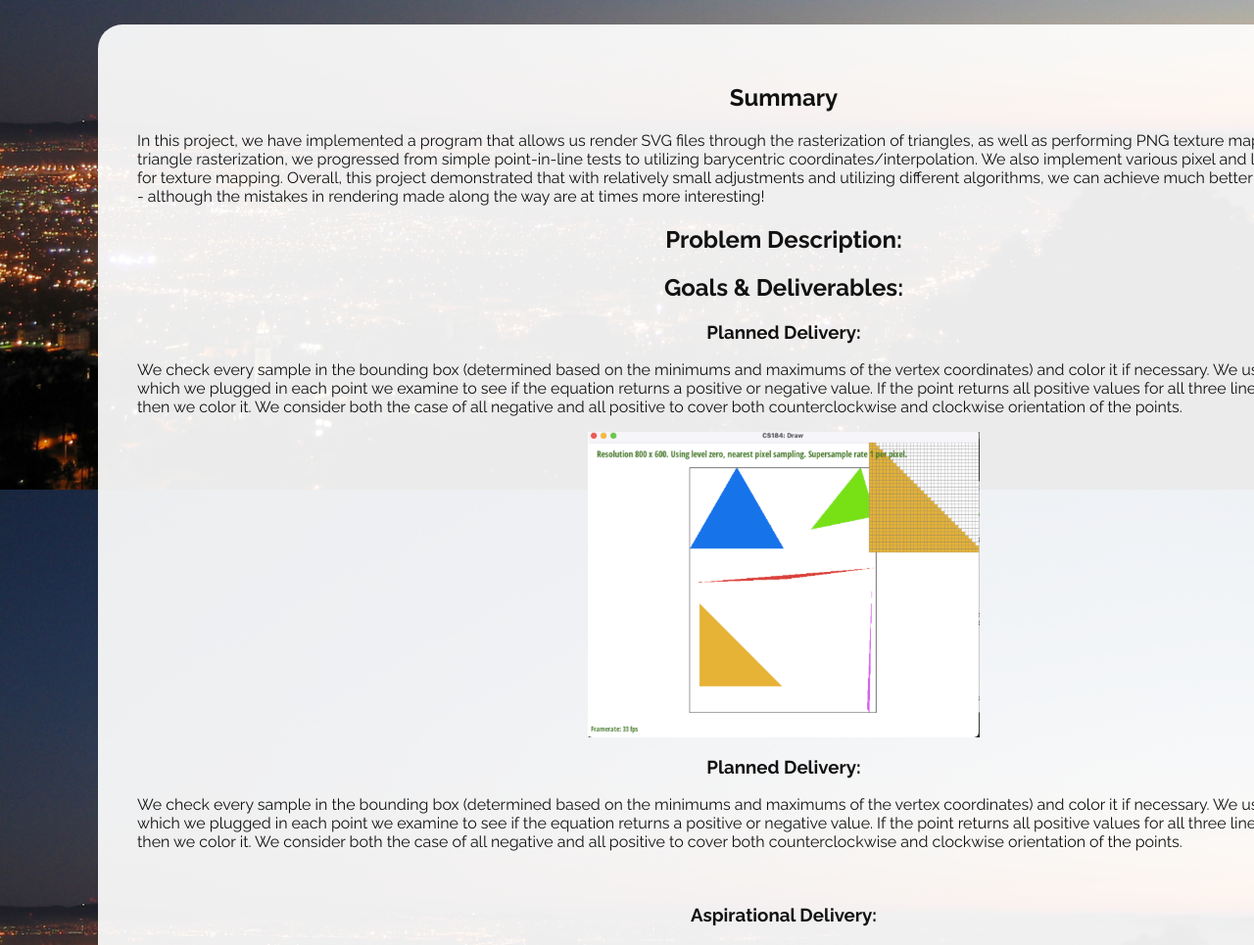
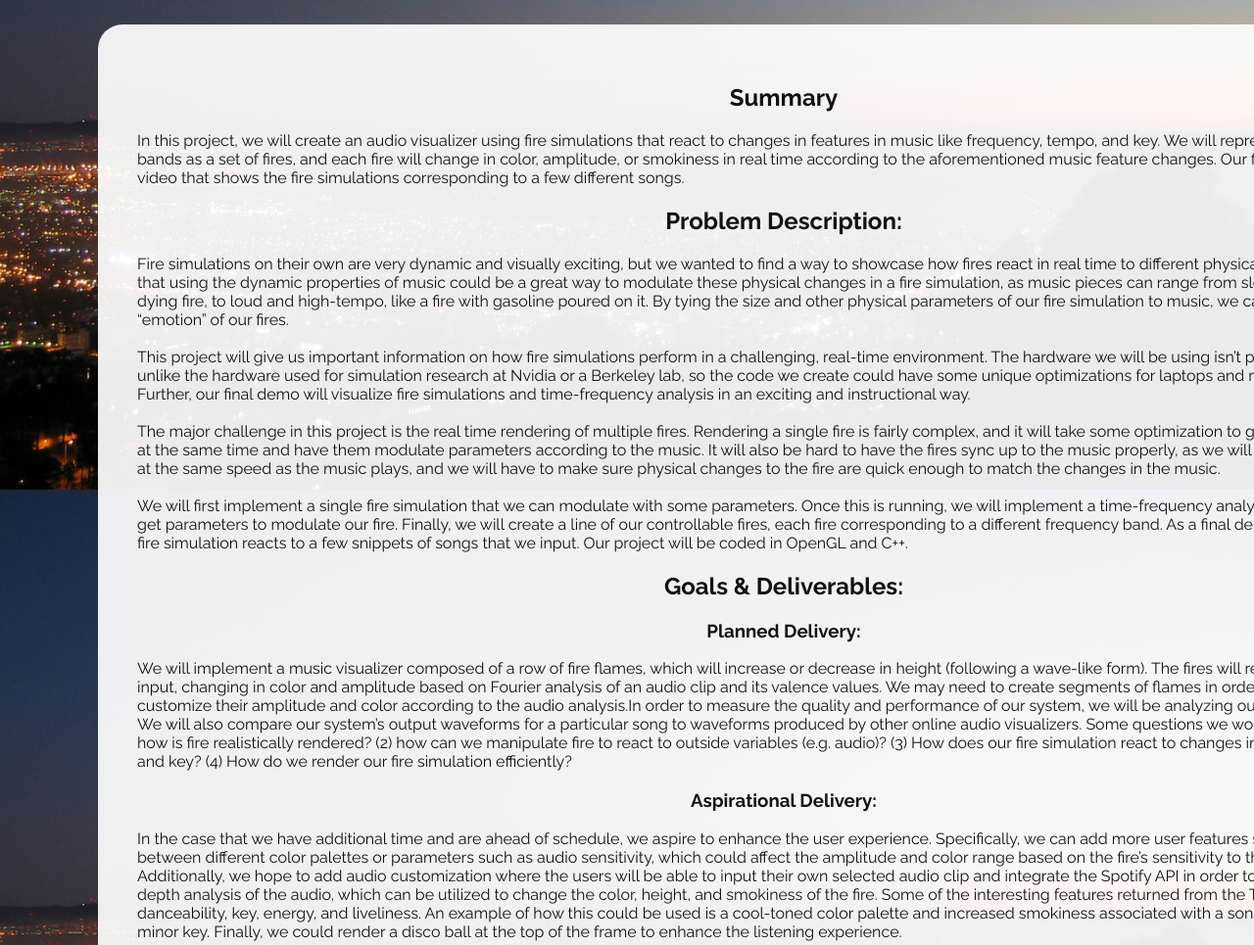
Before and after one commit to hmallen99/firemusic, a plain HTML site: page docs/index.html in a window 1280 px wide. Shown: the part 300-1265 px from the top of the page at 98% size. Drawn offline with Linux system fonts and the light colour scheme.

Commit message:
schedule and resources left

```diff
--- a/docs/index.html
+++ b/docs/index.html
@@ -26,7 +26,7 @@ table, tr, td {
   padding: 12px;
 }
 </style>
-<title>CS 184 Rasterizer</title>
+<title>CS 184 Final Project Proposal</title>
 <meta http-equiv="content-type" content="text/html; charset=utf-8" />
 <link href="https://fonts.googleapis.com/css?family=Open+Sans|Source+Sans+Pro" rel="stylesheet">
 <link rel="preconnect" href="https://fonts.gstatic.com">
@@ -45,29 +45,37 @@ table, tr, td {
 <div style="background-color: #ffffffeb; padding:40px; border-radius: 25px;">
 
 <h2 align="middle">Summary</h2>
-<p>In this project, we have implemented a program that allows us render SVG files through the rasterization of triangles, as well as performing PNG texture mapping on them. For triangle rasterization, we progressed from simple point-in-line tests to utilizing barycentric coordinates/interpolation. We also implement various pixel and level sampling methods for texture mapping. Overall, this project demonstrated that with relatively small adjustments and utilizing different algorithms, we can achieve much better results when rendering-- although the mistakes in rendering made along the way are at times more interesting!</p>
+<p>In this project, we will create an audio visualizer using fire simulations that react to changes in features in music like frequency, tempo, and key. We will represent a set of frequency bands as a set of fires, and each fire will change in color, amplitude, or smokiness in real time according to the aforementioned music feature changes. Our final product will be a video that shows the fire simulations corresponding to a few different songs.
+</p>
 
 
 <h2 align="middle">Problem Description:</h2>
-<p></p>
+<p>Fire simulations on their own are very dynamic and visually exciting, but we wanted to find a way to showcase how fires react in real time to different physical changes. We realized that using the dynamic properties of music could be a great way to modulate these physical changes in a fire simulation, as music pieces can range from slow and somber, like a dying fire, to loud and high-tempo, like a fire with gasoline poured on it. By tying the size and other physical parameters of our fire simulation to music, we can show the full range of “emotion” of our fires.
+  <br><br>
+This project will give us important information on how fire simulations perform in a challenging, real-time environment. The hardware we will be using isn’t particularly high end, unlike the hardware used for simulation research at Nvidia or a Berkeley lab, so the code we create could have some unique optimizations for laptops and mid-grade GPUs. Further, our final demo will visualize fire simulations and time-frequency analysis in an exciting and instructional way.
+<br><br>
+The major challenge in this project is the real time rendering of multiple fires. Rendering a single fire is fairly complex, and it will take some optimization to get multiple fires running at the same time and have them modulate parameters according to the music. It will also be hard to have the fires sync up to the music properly, as we will have to render the fires at the same speed as the music plays, and we will have to make sure physical changes to the fire are quick enough to match the changes in the music.
+<br><br>
+We will first implement a single fire simulation that we can modulate with some parameters. Once this is running, we will implement a time-frequency analysis of a music sample to get parameters to modulate our fire. Finally, we will create a line of our controllable fires, each fire corresponding to a different frequency band. As a final demo, we will see how our fire simulation reacts to a few snippets of songs that we input. Our project will be coded in OpenGL and C++.
+</p>
 
 <h2 align="middle">Goals & Deliverables:</h2>
 
 <h3 align="middle">Planned Delivery:</h3>
 
-<p>We check every sample in the bounding box (determined based on the minimums and maximums of the vertex coordinates) and color it if necessary. We used the line equation, which we plugged in each point we examine to see if the equation returns a positive or negative value. If the point returns all positive values for all three lines or all negative values, then we color it. We consider both the case of all negative and all positive to cover both counterclockwise and clockwise orientation of the points.</p>
-
-<center><img src="./images/task1.png" align="middle" width="400px"/></center>
-
-<h3 align="middle">Planned Delivery:</h3>
-
-<p>We check every sample in the bounding box (determined based on the minimums and maximums of the vertex coordinates) and color it if necessary. We used the line equation, which we plugged in each point we examine to see if the equation returns a positive or negative value. If the point returns all positive values for all three lines or all negative values, then we color it. We consider both the case of all negative and all positive to cover both counterclockwise and clockwise orientation of the points.</p>
-
-<br>
+<p>
+  We will implement a music visualizer composed of a row of fire flames, which will increase or decrease in height (following a wave-like form). The fires will react to a given music input, changing in color and amplitude based on Fourier analysis of an audio clip and its valence values. We may need to create segments of flames in order to independently customize their amplitude and color according to the audio analysis.In order to measure the quality and performance of our system, we will be analyzing our program’s FPS values. We will also compare our system’s output waveforms for a particular song to waveforms produced by other online audio visualizers. Some questions we would like to answer are (1) how is fire realistically rendered? (2) how can we manipulate fire to react to outside variables (e.g. audio)? (3) How does our fire simulation react to changes in music volume, tempo, and key? (4) How do we render our fire simulation efficiently?
+</p>
 
 <h3 align="middle">Aspirational Delivery:</h3>
 
-<p>We check every sample in the bounding box (determined based on the minimums and maximums of the vertex coordinates) and color it if necessary. We used the line equation, which we plugged in each point we examine to see if the equation returns a positive or negative value. If the point returns all positive values for all three lines or all negative values, then we color it. We consider both the case of all negative and all positive to cover both counterclockwise and clockwise orientation of the points.</p>
+<p>In the case that we have additional time and are ahead of schedule, we aspire to enhance the user experience. Specifically, we can add more user features such as toggling between different color palettes or parameters such as audio sensitivity, which could affect the amplitude and color range based on the fire’s sensitivity to the audio clip. Additionally, we hope to add audio customization where the users will be able to input their own selected audio clip and integrate the Spotify API in order to perform a more in depth analysis of the audio, which can be utilized to change the color, height, and smokiness of the fire. Some of the interesting features returned from the Tracks API include danceability, key, energy, and liveliness. An example of how this could be used is a cool-toned color palette and increased smokiness associated with a song with low energy and a minor key. Finally, we could render a disco ball at the top of the frame to enhance the listening experience.</p>
+<br>
+
+<center><img src="./images/mockup.png" align="middle" width="800px"/></center>
+
+<h2 align="middle">Schedule:</h2>
+
 
 </body>
 </html>
```
Also changed, not shown: docs/images/mockup.png (added), docs/images/task1.png (deleted).
